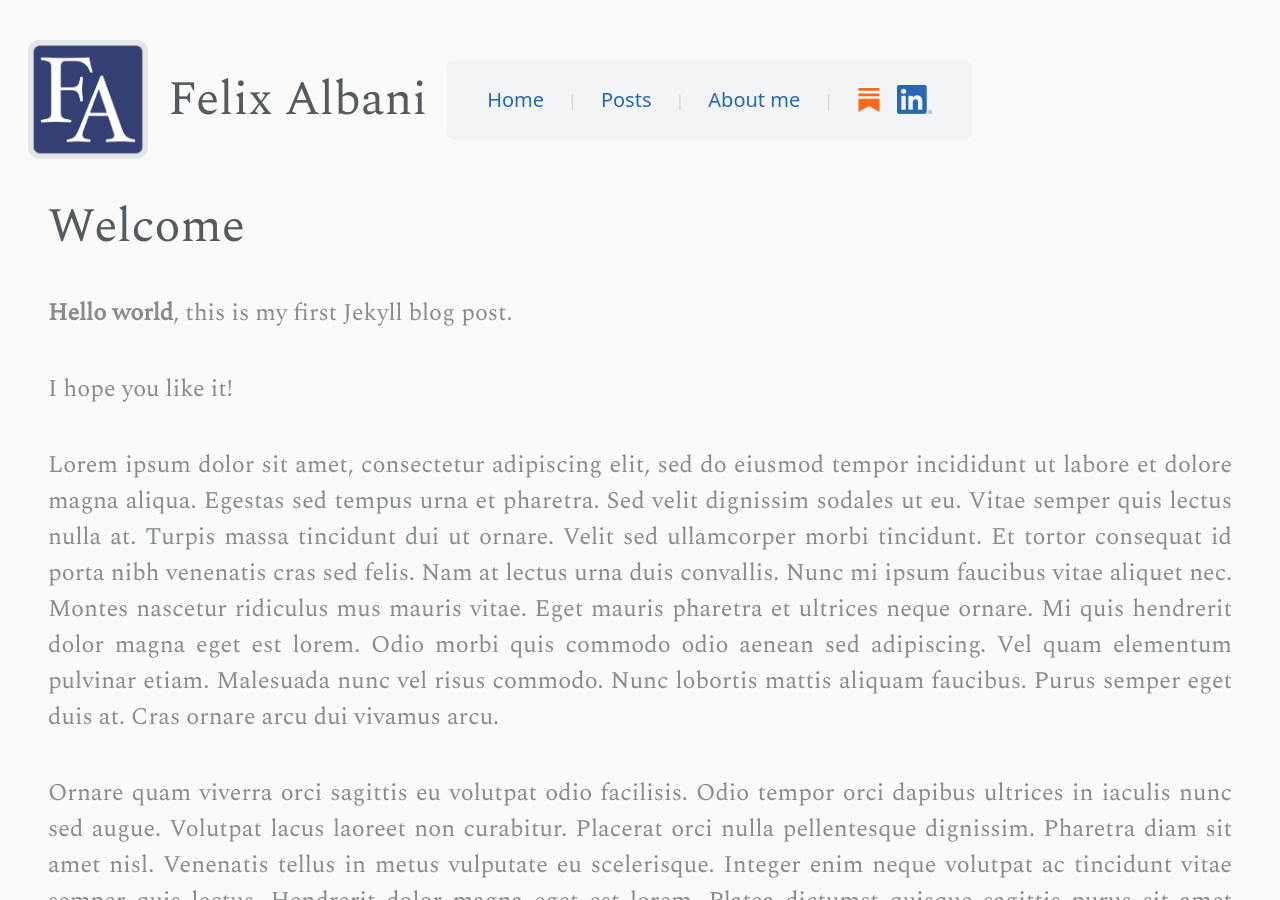
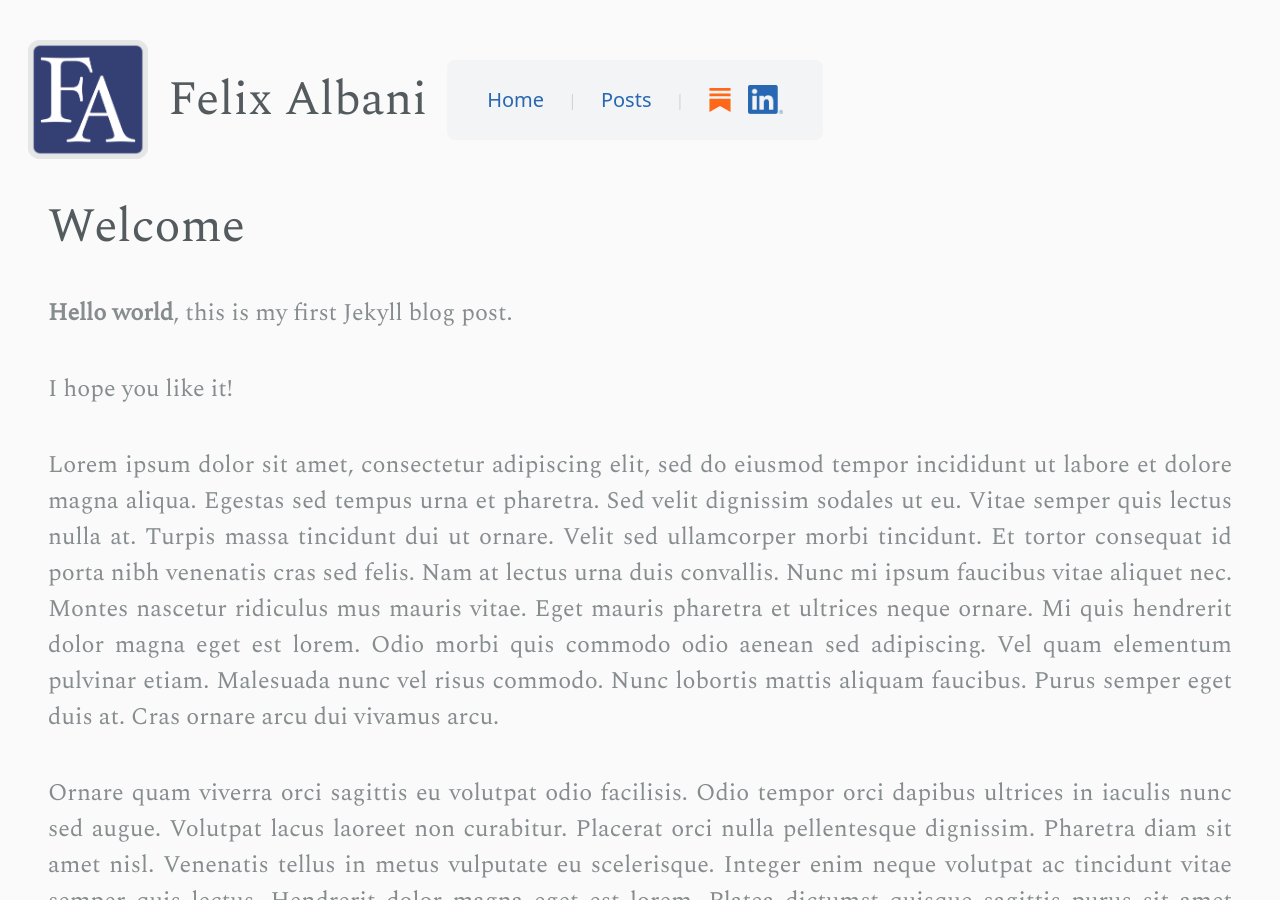
Before and after one commit to felixalbani/felixalbani.github.io, a Jekyll site: the page built from _posts/2023-02-21-my-first-post.md, in a window 1280 px wide and 900 px high. Built offline with Jekyll 4.4.1, drawn with Linux system fonts in a browser that asks for light colours; nearby versions of some CDN libraries.

```diff
--- a/_layouts/default.html
+++ b/_layouts/default.html
@@ -69,7 +69,7 @@
           </li>
           <li class="mr-6 text-gray-300">|</li>
           {% endif %}
-          {% if page.url != '/about.html' %}
+          {% if page.url == '/posts.html' or page.url == '/' %}
           <li class="mr-6">
             <a class="text-base sm:text-xl text-blue-500 hover:text-blue-800" href="/about">About me</a>
           </li>
@@ -112,7 +112,7 @@
         </li>
         <li class="mr-6 text-gray-300">|</li>
         {% endif %}
-          {% if page.url != '/about.html' %}
+        {% if page.url == '/posts.html' or page.url == '/' %}
         <li class="mr-6">
           <a class="text-base sm:text-xl text-blue-500 hover:text-blue-800" href="/about">About me</a>
         </li>
--- a/_layouts/landing.html
+++ b/_layouts/landing.html
@@ -69,7 +69,7 @@
           </li>
           <li class="mr-6 text-gray-300">|</li>
           {% endif %}
-          {% if page.url != '/about.html' %}
+          {% if page.url == '/posts.html' or page.url == '/' %}
           <li class="mr-6">
             <a class="text-base sm:text-xl text-blue-500 hover:text-blue-800" href="/about">About me</a>
           </li>
@@ -119,7 +119,7 @@
         </li>
         <li class="mr-6 text-gray-300">|</li>
         {% endif %}
-          {% if page.url != '/about.html' %}
+        {% if page.url == '/posts.html' or page.url == '/' %}
         <li class="mr-6">
           <a class="text-base sm:text-xl text-blue-500 hover:text-blue-800" href="/about">About me</a>
         </li>
```
Lines whose indentation alone changed are shown as unchanged.
